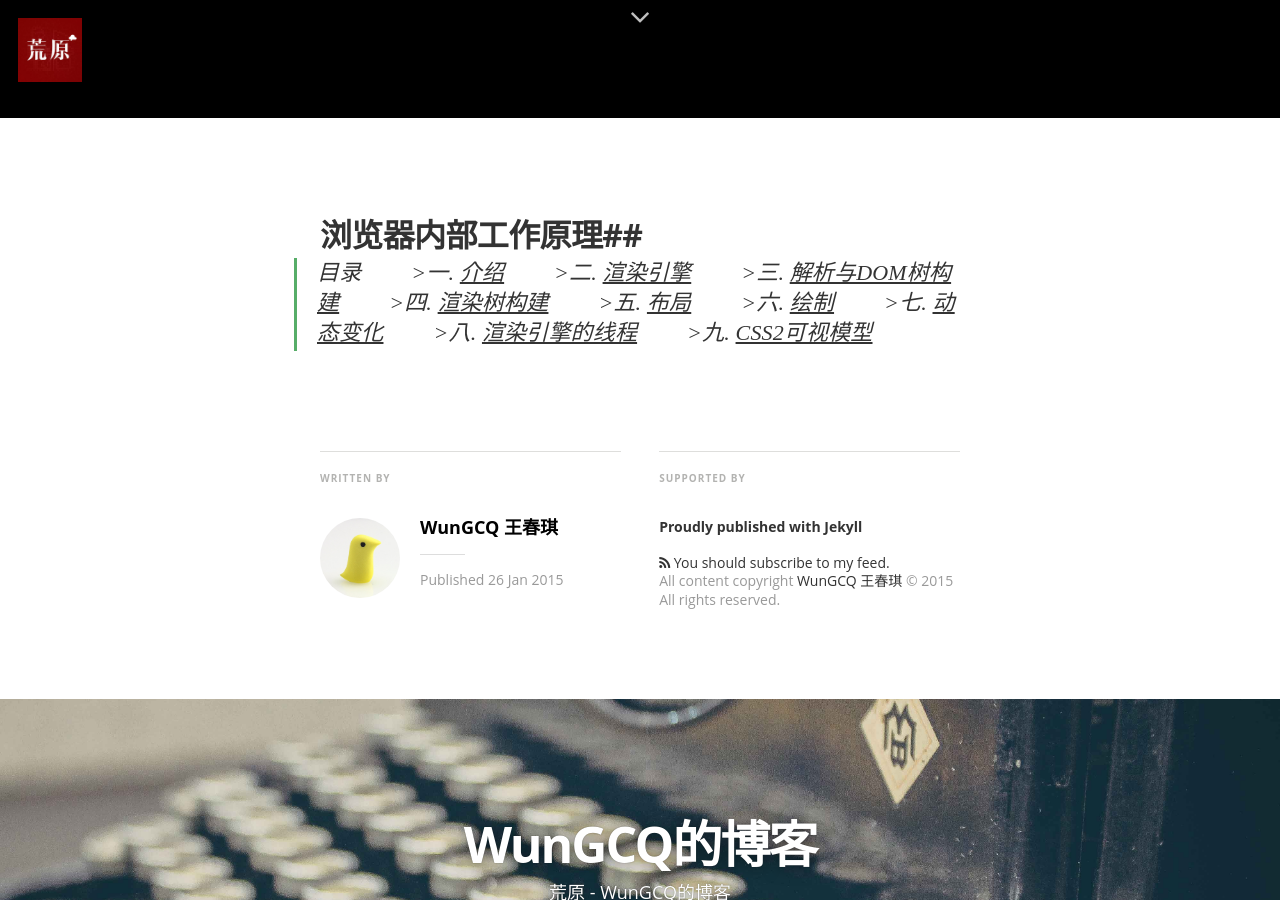
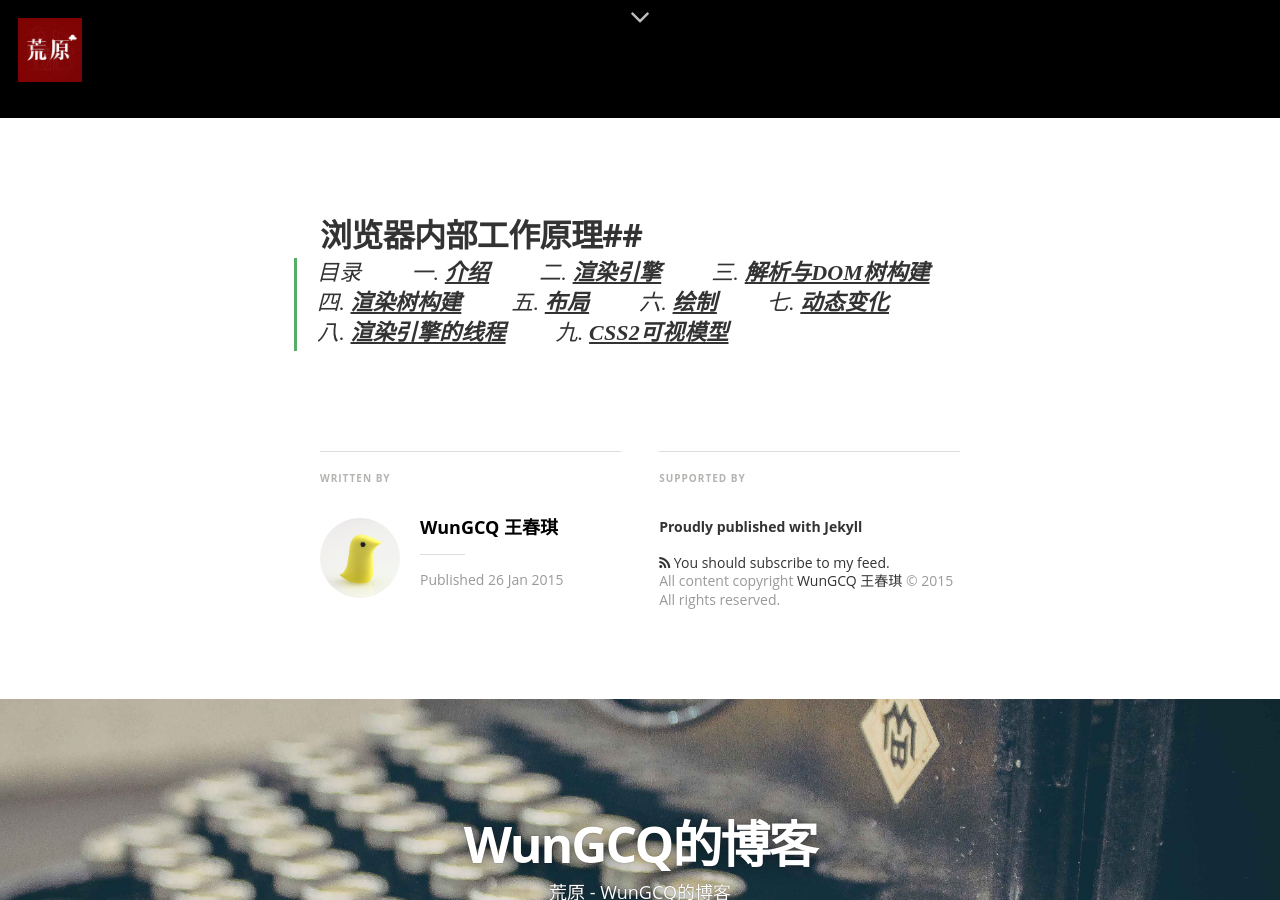
Before and after one commit to wcqblog/wcqblog.github.io, a Jekyll site: the page built from _posts/2014-1-26-浏览器内部工作原理.markdown, in a window 1280 px wide and 900 px high, scrolled down 782 px. Built offline with Jekyll 4.4.1, drawn with Linux system fonts in a browser that asks for light colours; nearby versions of some CDN libraries; some web fonts are replaced; Markdown is read by kramdown in place of the engine named in the settings; part of the change alters nothing that is shown.

```diff
--- a/_posts/2014-1-26-浏览器内部工作原理.markdown
+++ b/_posts/2014-1-26-浏览器内部工作原理.markdown
@@ -8,12 +8,12 @@ image: /assets/article_images/2015-01-25-webgl-shader/plexus.jpg
 ---
 ##浏览器内部工作原理##
 >目录
-　　>一. [介绍]()
-　　>二. [渲染引擎]()
-　　>三. [解析与DOM树构建]()
-　　>四. [渲染树构建]()
-　　>五. [布局]()
-　　>六. [绘制]()
-　　>七. [动态变化]()
-　　>八. [渲染引擎的线程]()
-　　>九. [CSS2可视模型]()
+　　一. **[介绍](#chapter1)**
+　　二. **[渲染引擎](#chapter1)**
+　　三. **[解析与DOM树构建](#chapter1)**
+　　四. **[渲染树构建](#chapter1)**
+　　五. **[布局](#chapter1)**
+　　六. **[绘制](#chapter1)**
+　　七. **[动态变化](#chapter1)**
+　　八. **[渲染引擎的线程](#chapter1)**
+　　九. **[CSS2可视模型](#chapter1)**
```
